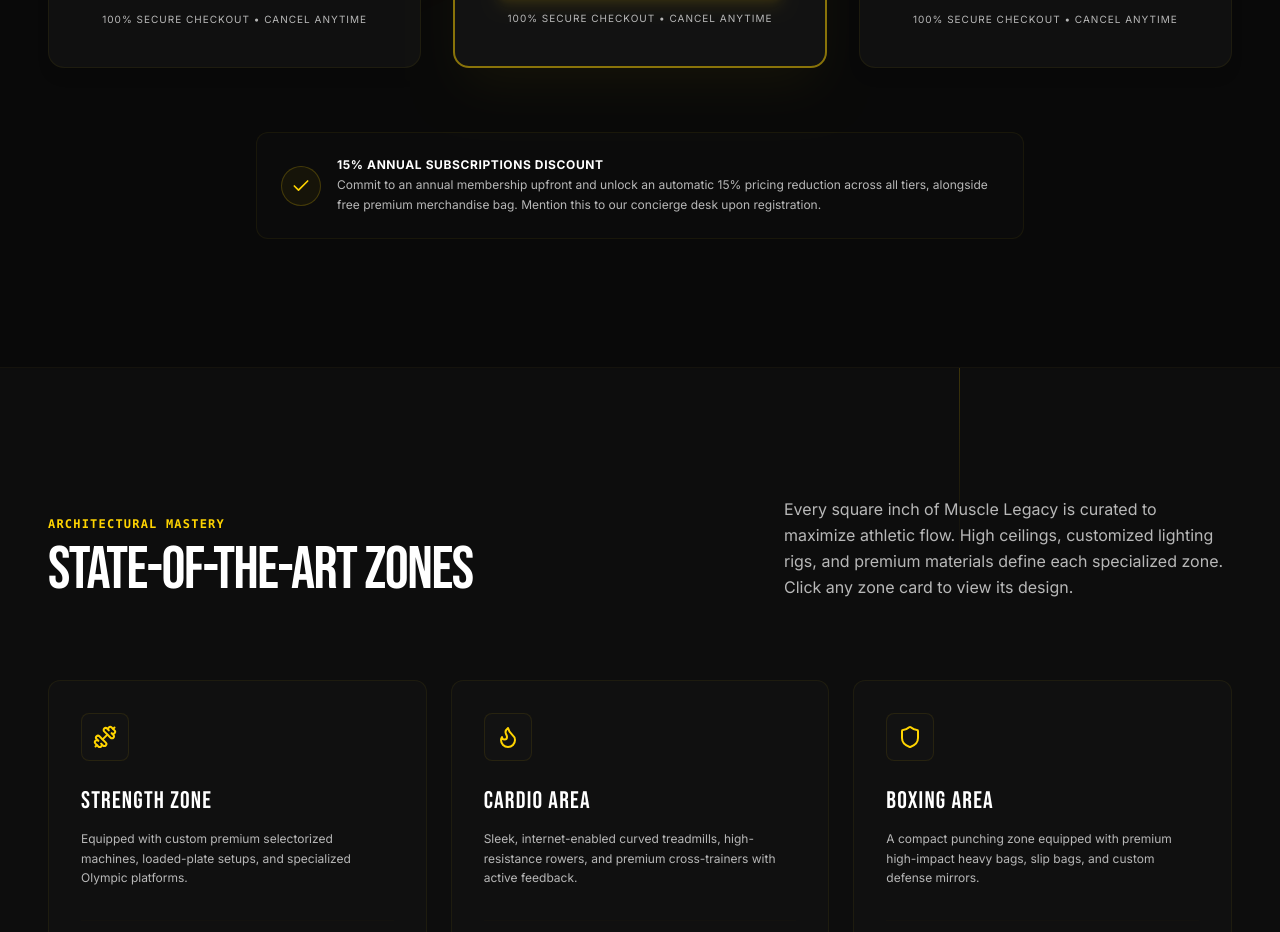
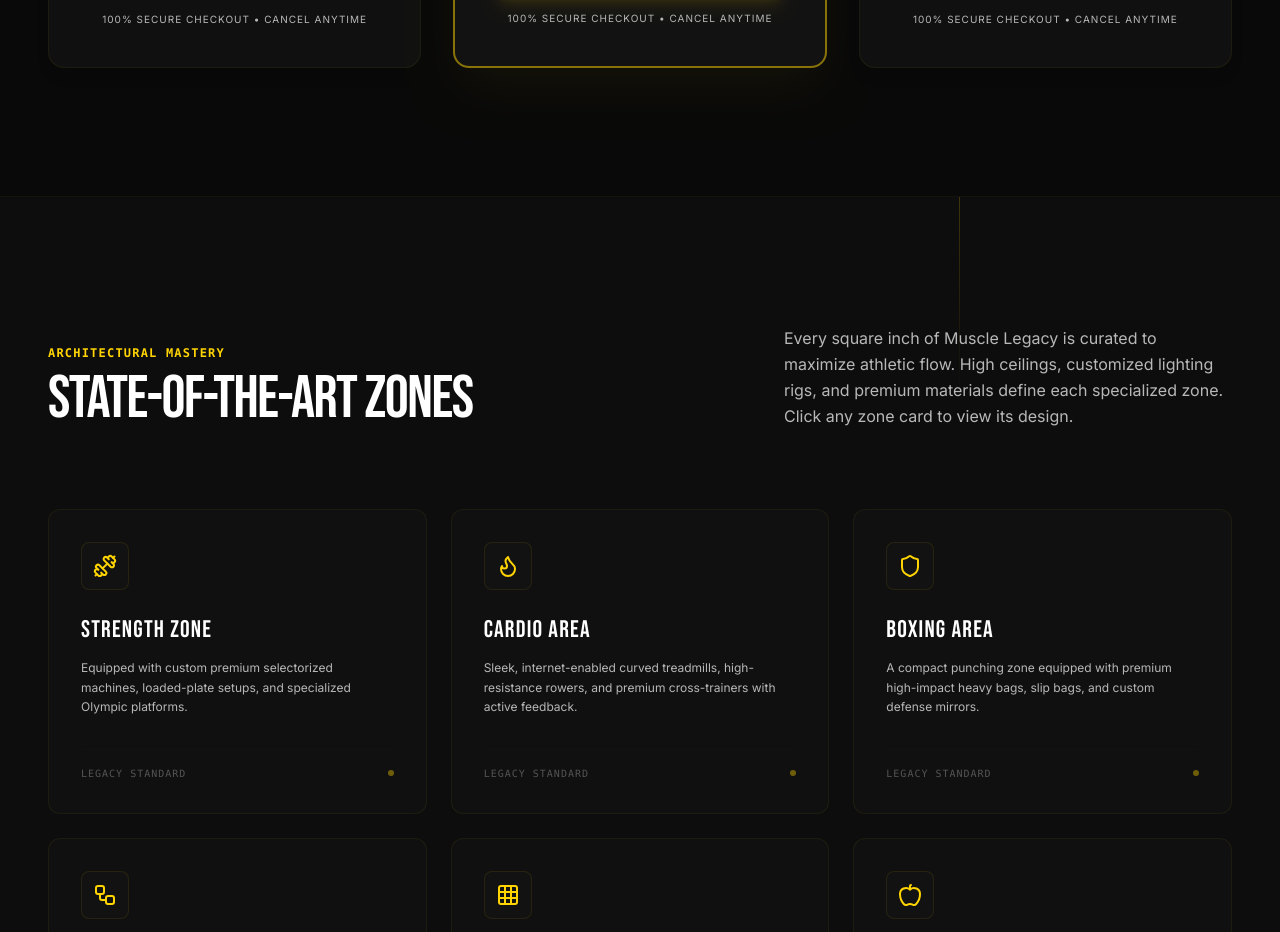
Before and after one commit to ShwetDutta/muscle-legacy-website, a React (Vite) app: page / in a window 1280 px wide. Shown: the part 2820-3752 px from the top of the page. Built offline with nearby package versions, Linux system fonts and the light colour scheme.

Commit message:
Removed a component

```diff
--- a/src/components/Membership.tsx
+++ b/src/components/Membership.tsx
@@ -130,20 +130,7 @@ export default function Membership({ onPlanSelect }: MembershipProps) {
           ))}
         </motion.div>
 
-        {/* Note Area */}
-        <div className="mt-16 text-center border border-brand-border/40 bg-brand-secondary/30 rounded-xl p-6 max-w-3xl mx-auto flex flex-col sm:flex-row items-center gap-4 text-left">
-          <div className="w-10 h-10 rounded-full bg-brand-accent/5 border border-brand-accent/20 flex items-center justify-center text-brand-accent shrink-0">
-            <Check className="w-5 h-5" />
-          </div>
-          <div>
-            <p className="text-xs text-white font-sans font-bold uppercase tracking-wider mb-0.5">
-              15% Annual Subscriptions Discount
-            </p>
-            <p className="text-xs text-brand-muted font-sans leading-relaxed">
-              Commit to an annual membership upfront and unlock an automatic 15% pricing reduction across all tiers, alongside free premium merchandise bag. Mention this to our concierge desk upon registration.
-            </p>
-          </div>
-        </div>
+
 
       </div>
     </section>
```
